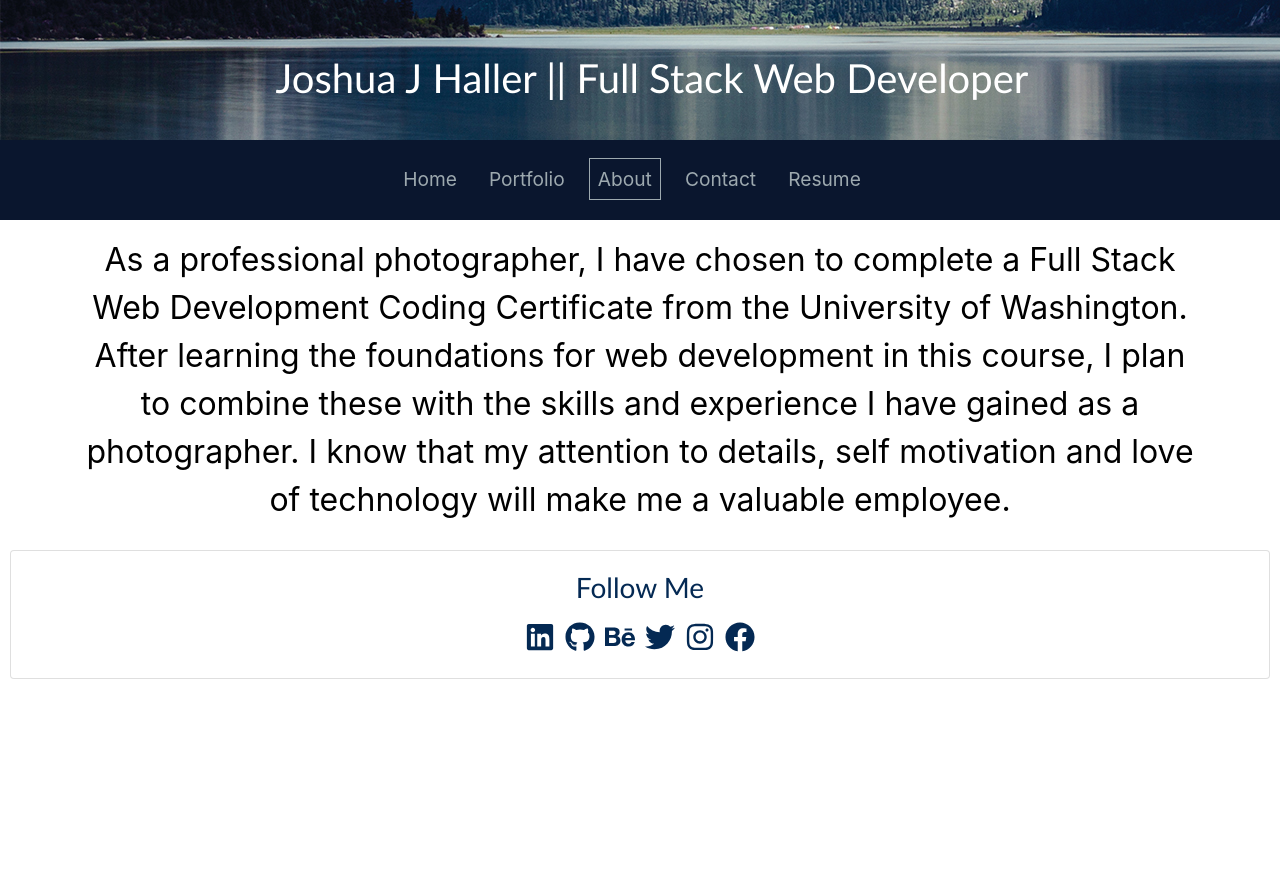
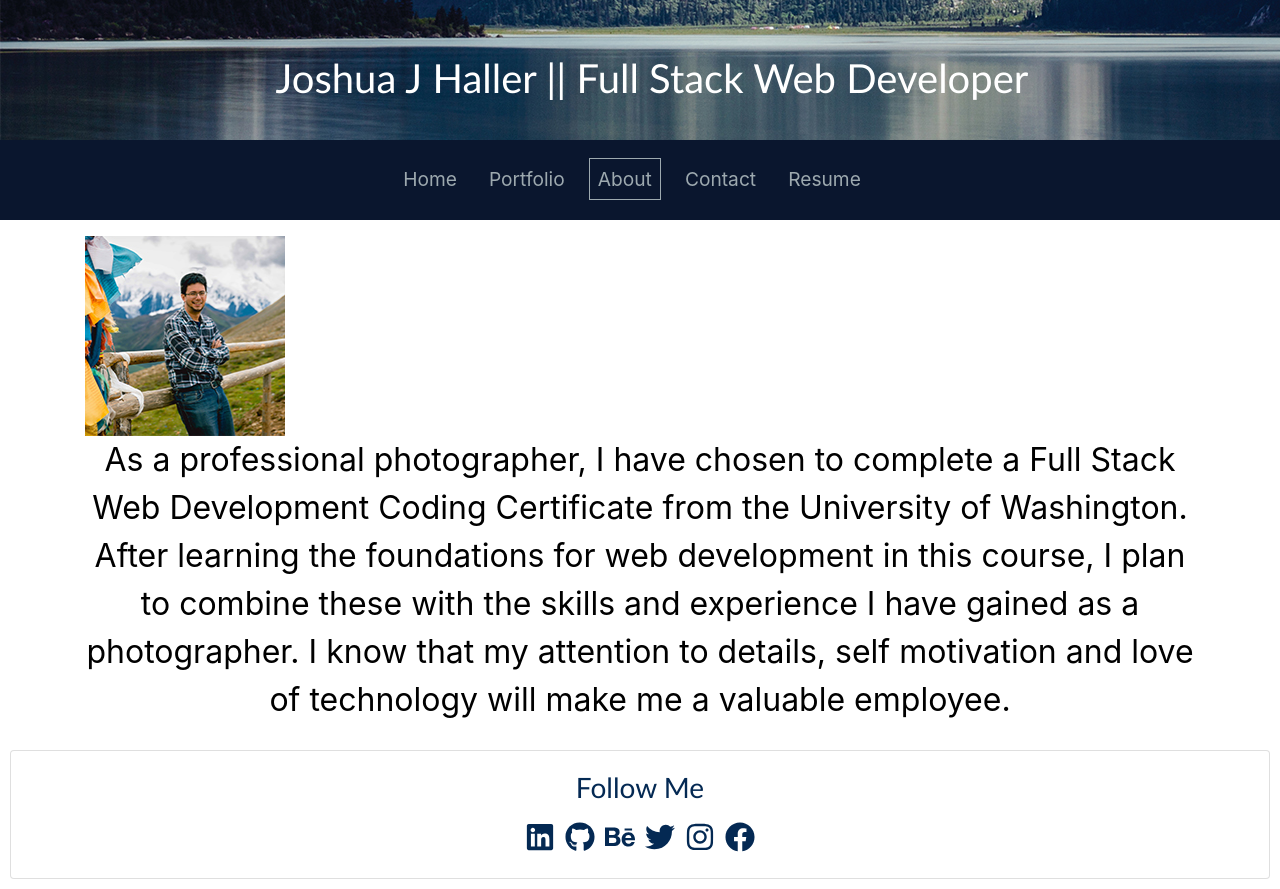
Before and after one commit to JJHPhoto/jjhphoto.github.io, a React (Create React App) app: page /about in a window 1280 px wide. Before the commit the page ends 800 px from the top, so only its background shows below. Built offline with nearby package versions, Linux system fonts and the light colour scheme.

Commit message:
Video demo added and biopic added. Need to improve biopic styling.

```diff
--- a/src/components/Header/index.js
+++ b/src/components/Header/index.js
@@ -1,5 +1,4 @@
 import React from "react";
-// import NavBar from "../NavBar";
 import "./Header.css";
 
 export default function Header() {
--- a/src/components/projects.js
+++ b/src/components/projects.js
@@ -192,7 +192,7 @@ const projects = [
         variant="secondary"
         href="https://jjhphoto.github.io/celebchecker/"
       >
-        <SiHeroku /> Live application
+        <FaGithub /> Live application
       </Button>
     ),
   },
--- a/src/pages/About/About.css
+++ b/src/pages/About/About.css
@@ -1,3 +1,12 @@
-.aboutMe {
-  justify-content: left;
+/* .aboutMe {
+  display: flex;
+  flex-wrap: wrap;
+} */
+
+.biopic {
+  background-image: url(../../components/photos/BioPic.jpg);
+  width: 18%;
+  height: 200px;
+  /* display: flex;
+  flex-wrap: wrap; */
 }
--- a/src/pages/About/index.js
+++ b/src/pages/About/index.js
@@ -1,18 +1,20 @@
+import "./About.css";
 import React from "react";
-import "./About.css";
 
-export const About = () => {
+export const About = (props) => {
   return (
     <div className="container">
-      {/* <h1> About Me</h1> */}
-      <p classname="aboutMe">
-        As a professional photographer, I have chosen to complete a Full Stack
-        Web Development Coding Certificate from the University of Washington.
-        After learning the foundations for web development in this course, I
-        plan to combine these with the skills and experience I have gained as a
-        photographer. I know that my attention to details, self motivation and
-        love of technology will make me a valuable employee.
-      </p>
+      <div className="biopic"></div>
+      <div className="aboutMe">
+        <p>
+          As a professional photographer, I have chosen to complete a Full Stack
+          Web Development Coding Certificate from the University of Washington.
+          After learning the foundations for web development in this course, I
+          plan to combine these with the skills and experience I have gained as
+          a photographer. I know that my attention to details, self motivation
+          and love of technology will make me a valuable employee.
+        </p>
+      </div>
     </div>
   );
 };
```
Also changed, not shown: src/components/Header/Header.css (+0 -14 lines), src/components/photos/BioPic.jpg (added), 1 other file (tests, documents, lock files or other folders).
